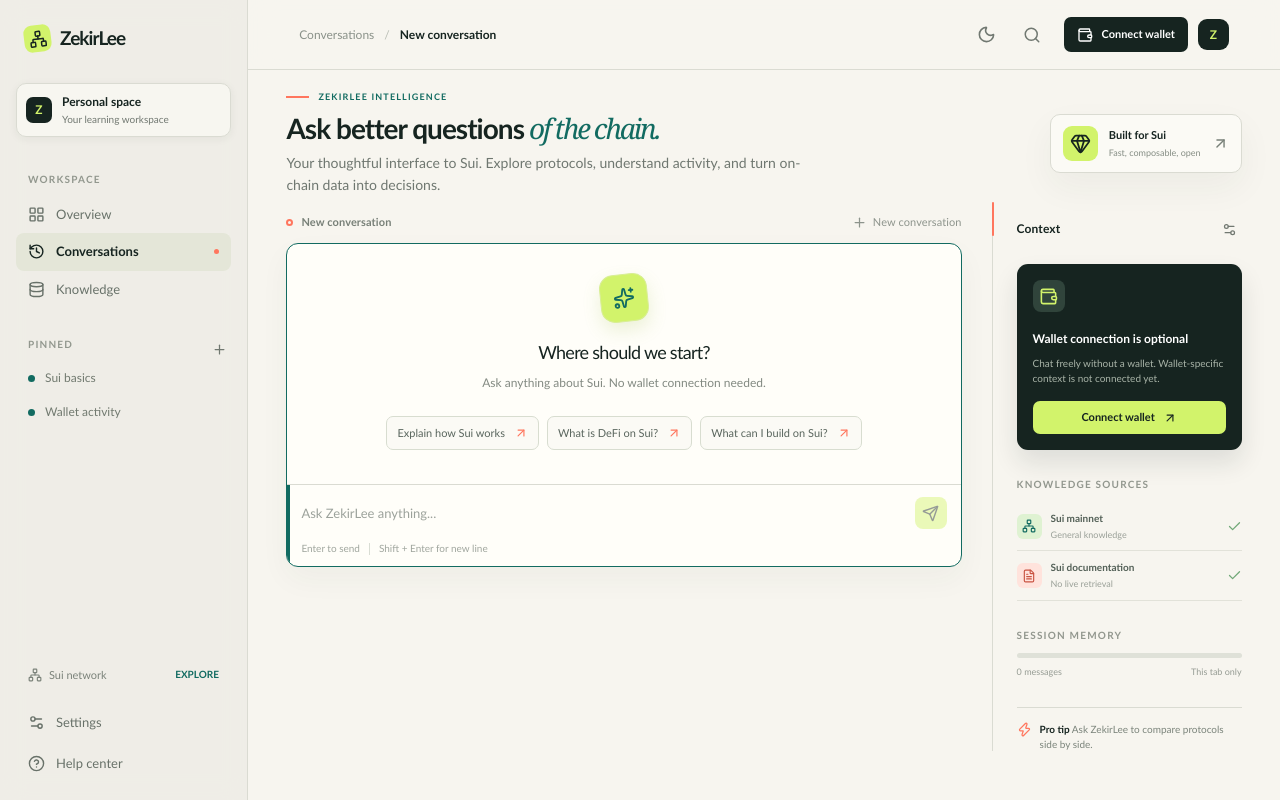
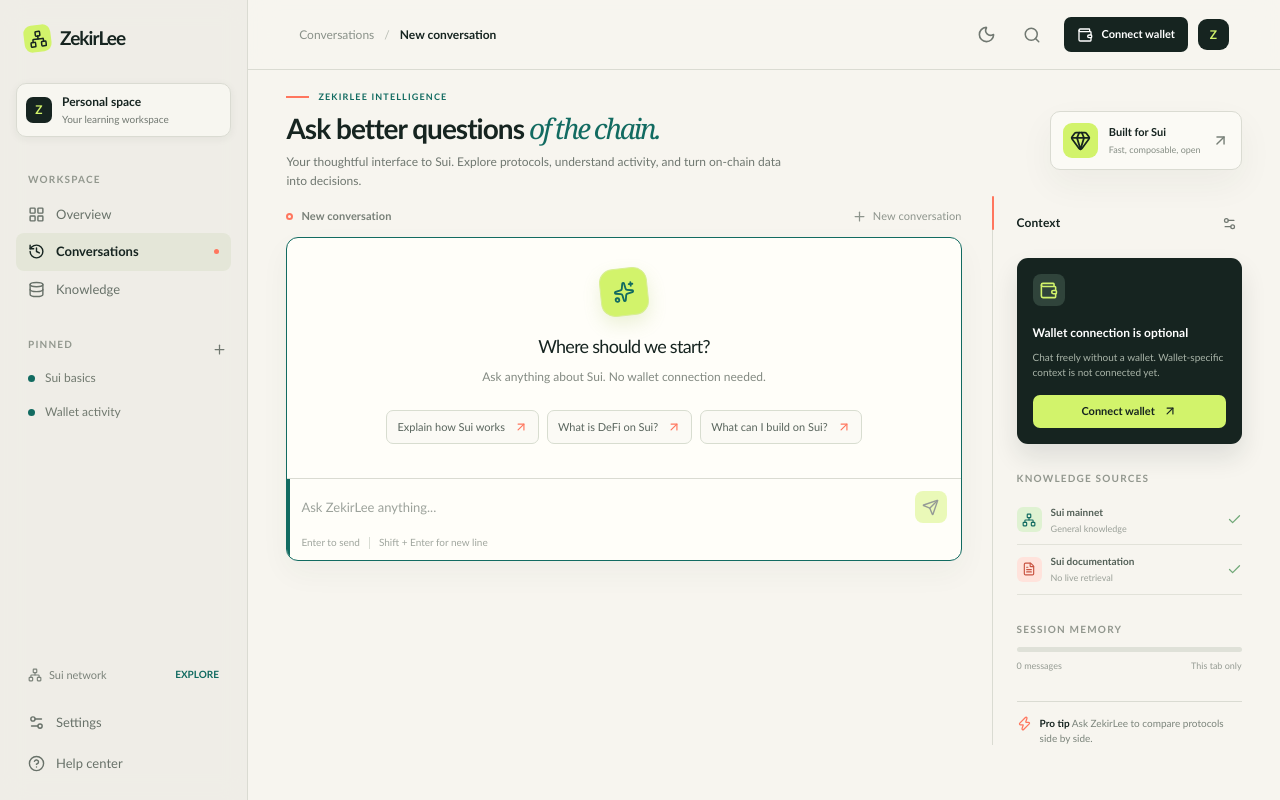
Before and after one commit to davelee001/zekirlee, a Next.js app: page / in a window 1280 px wide. Built offline with nearby package versions, Linux system fonts and the light colour scheme.

Commit message:
style: set font-size for .hero-copy

```diff
--- a/src/app/globals.css
+++ b/src/app/globals.css
@@ -258,4 +258,4 @@
 .hero-row h1 { font-size: clamp(20px, 2.3vw, 28px); line-height: 1.15; letter-spacing: -.035em; }
 .hero-row h1 br { display: none; }
 .hero-row h1 em::before { content: " "; }
-.hero-copy { margin-top: 8px; }
+.hero-copy { margin-top: 8px; font-size: 12px; }
```
